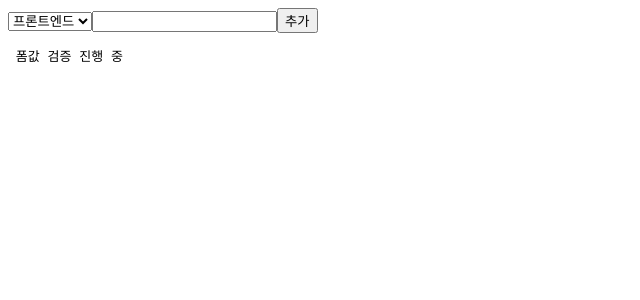
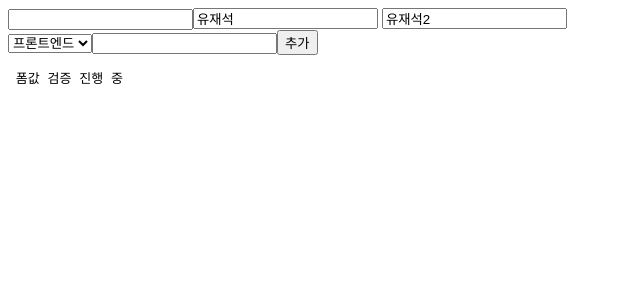
Before and after one commit to itdanja2025/2026B_react, a React (Vite) app: page / in a window 1280 px wide. Shown: the top 300 px of the page, without its empty margins (0-640 px from the left). Built offline with nearby package versions, Linux system fonts and the light colour scheme.

Commit message:
day49 2h

```diff
--- a/src/example/day03/Component2.jsx
+++ b/src/example/day03/Component2.jsx
@@ -31,7 +31,12 @@ function WriteForm( props ){
 
 export default function Component2( props ){
     const [ message , setMessage ] = useState( '폼값 검증 진행 중')
+    let 입력받은값 = '유재석';
+    const [ 입력받은값2 , set입력받은값2 ] = useState('유재석2');
     return (<>
+        <input />
+        <input value={ 입력받은값 } /> {/* value에 초기화하면 재렌더링 없이 수정불가능/불변성 */}
+        <input value={ 입력받은값2 } onChange={ (e) => { set입력받은값2( e.target.value ); }} />
         <WriteForm writeAction={ ( gu, ti) => {
             if( gu !== '' && ti != '' ){
                 let frmValue = `검증 완료 : ${ gu } ${ ti }`
```
